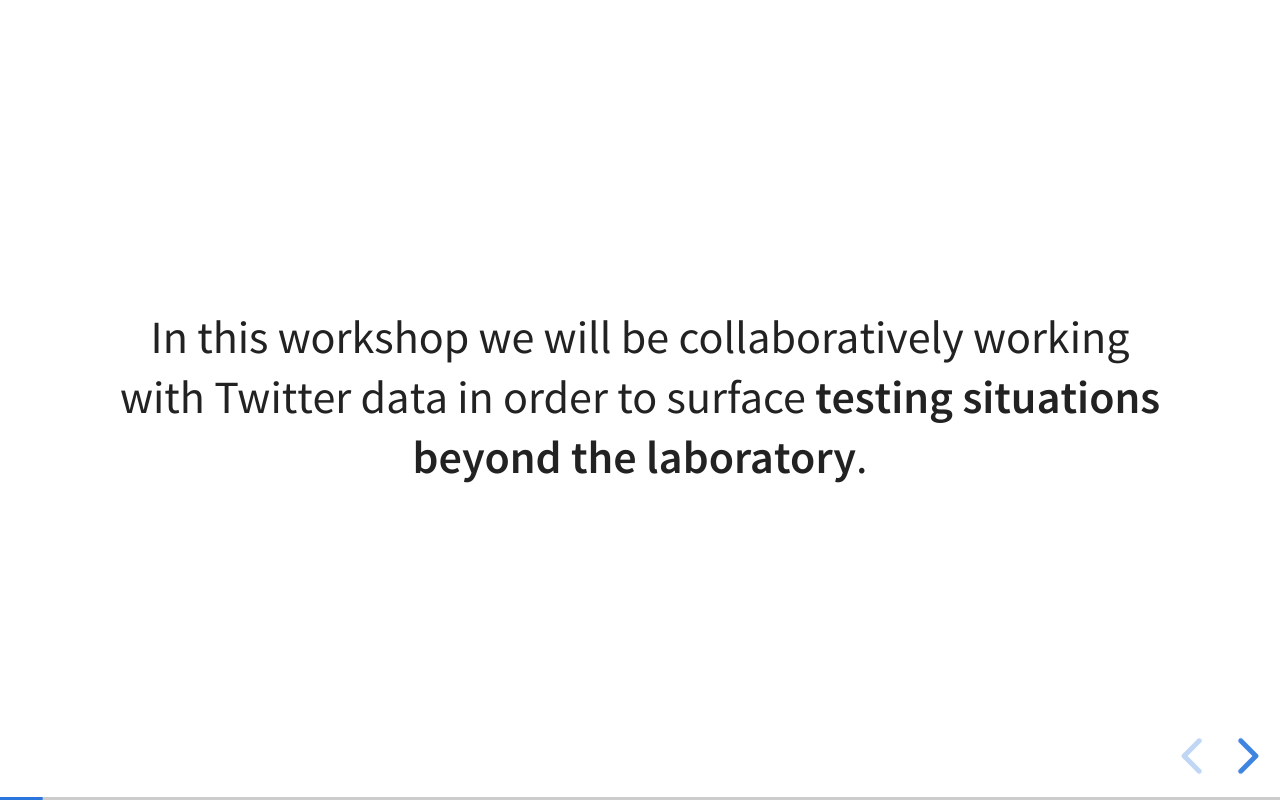
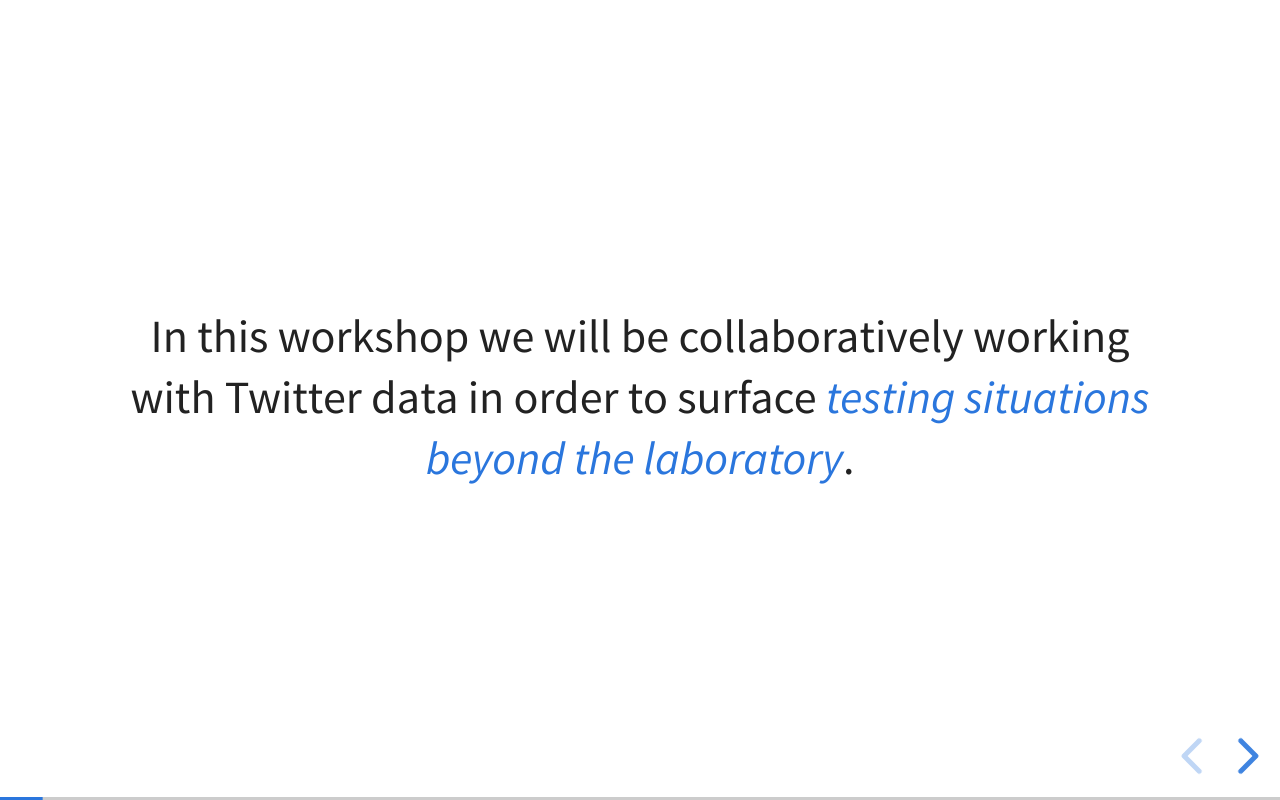
Before and after one commit to jwyg/presentations, a website: page 2020-06-22-curating-datasets/index.html in a window 1280 px wide. Both pictures are taken after a click on the button "next slide". Drawn offline with Linux system fonts and the light colour scheme.

Commit message:
Added link to testing in society papers

```diff
--- a/2020-06-22-curating-datasets/index.html
+++ b/2020-06-22-curating-datasets/index.html
@@ -30,7 +30,7 @@
 				</section>
 
 				<section data-markdown>
-					In this workshop we will be collaboratively working with Twitter data in order to surface **testing situations beyond the laboratory**.
+					In this workshop we will be collaboratively working with Twitter data in order to surface [*testing situations beyond the laboratory*](https://onlinelibrary.wiley.com/toc/14684446/2020/71/3).
 				</section>
 
 				<section data-markdown>
```
